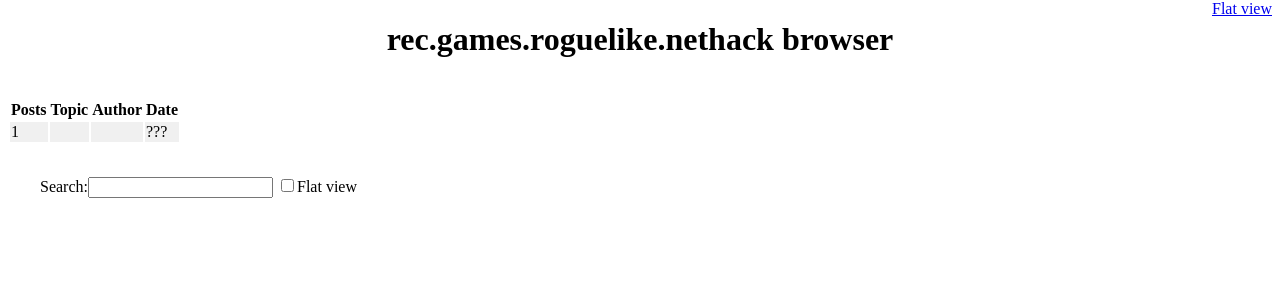
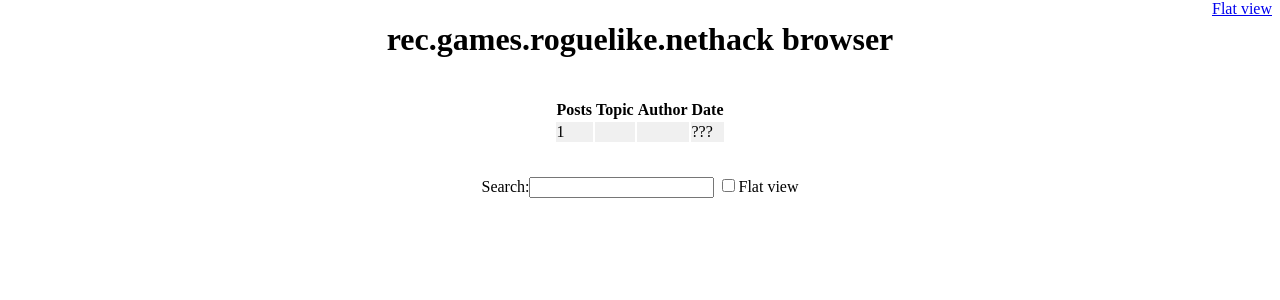
Before and after one commit to paxed/ngbrowser, a PHP site: page / in a window 1280 px wide. Shown: the top 300 px of the page. Run offline with PHP 8.4, Linux system fonts and the light colour scheme; data that the repository does not hold is empty.

Commit message:
More css style

```diff
--- a/newsgroup.css
+++ b/newsgroup.css
@@ -1,10 +1,14 @@
-
+body { background-color:#ffffff; }
 h1 { text-align:center; }
+table { margin-left:auto; margin-right:auto; }
 tr:nth-child(even) { background-color: #f0f0f0; }
 tr:hover td { background-color: #e0e0e0; }
 tr td > a { display:block; }
+.article { margin-top:0; }
+.postctrl { font-weight:bold; }
 .aheader { background:#f0f0f0; padding:0.5em; }
 .abody { padding:0.5em; }
 .searchform { padding:1em; margin:1em; }
 .tools { display:block; position: absolute; top:0; right:0.5em; }
 .sig { font-size:smaller; color:#606060; background-color:#f4f4ff; }
+.searchform { text-align:center; }
```
